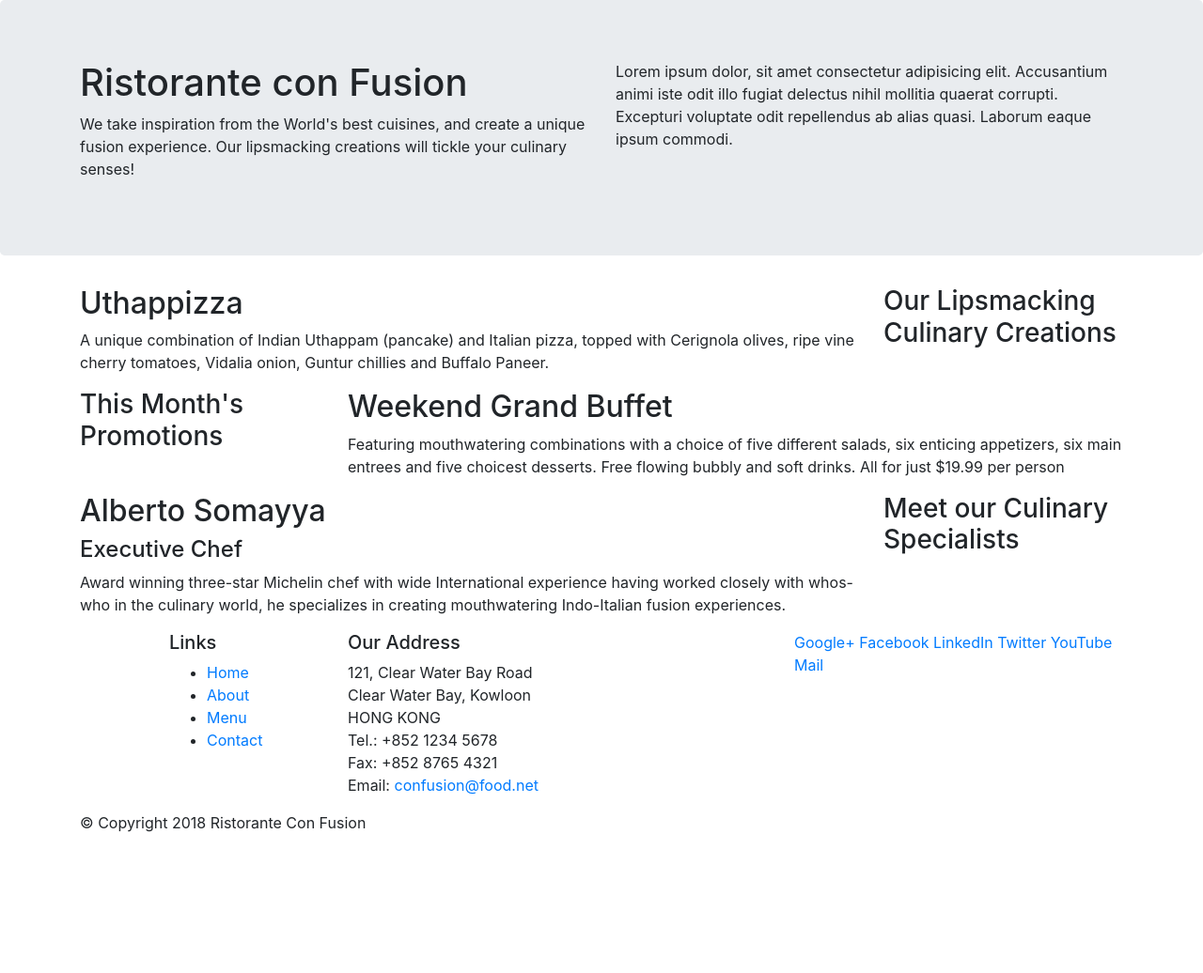
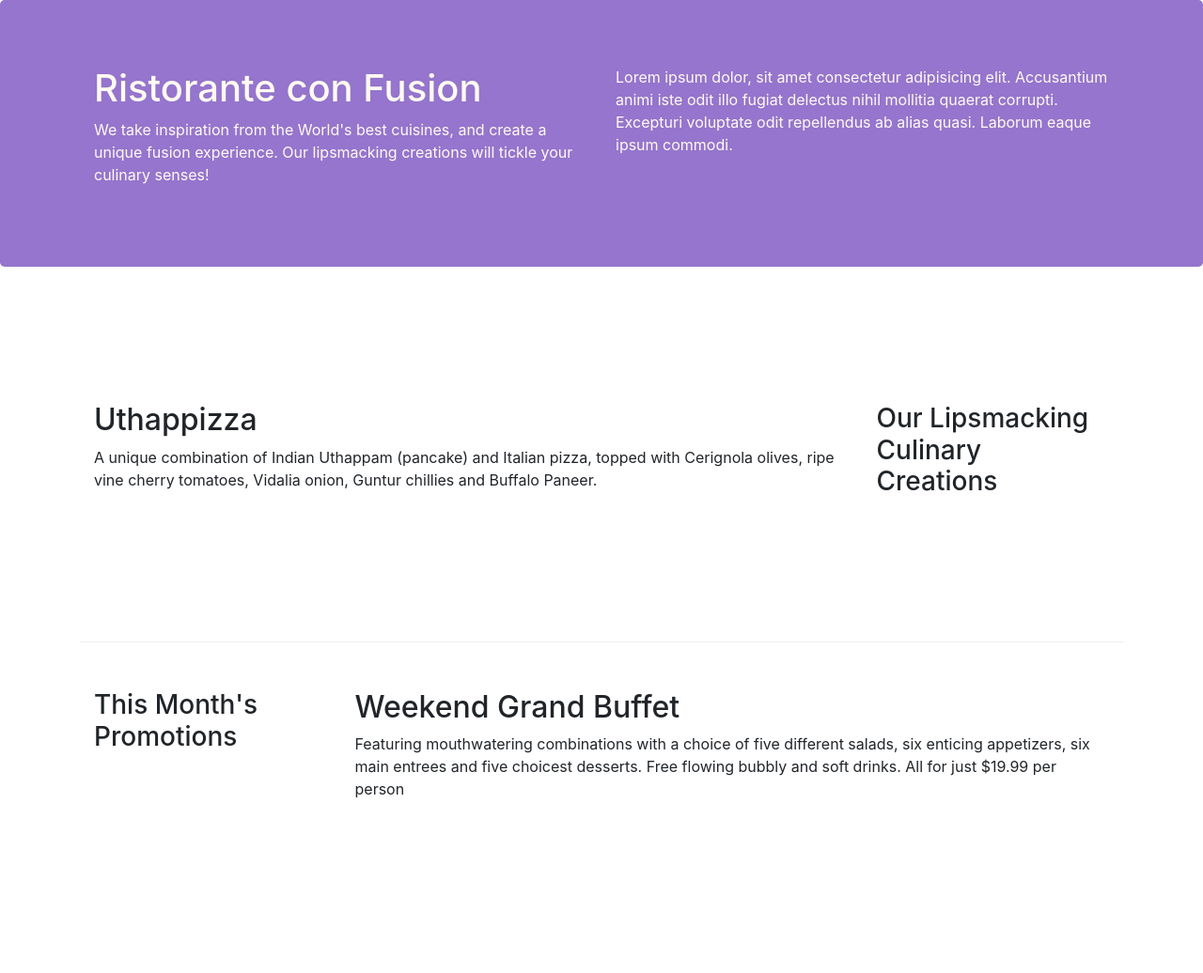
Before and after one commit to myakhlaqi/SampleResturantWebSite, a website: page index.html in a window 1280 px wide. Shown: the top 1036 px of the page at 94% size. Before the commit the page ends 904 px from the top, so only its background shows below. Drawn offline with nearby package versions, Linux system fonts and the light colour scheme.

Commit message:
add custom css file

```diff
--- /dev/null
+++ b/css/style.css
@@ -0,0 +1,29 @@
+.row-header{
+    margin: 0px auto;
+    padding: 0px auto;
+}
+
+.row-content{
+    margin: 0px auto;
+    padding: 50px 0px 50px 0px;
+    border-bottom: 1px ridge;
+    min-height: 400px;
+}
+
+.footer {
+    background-color: rgb(235, 252, 255);
+    margin: 0px auto ;
+    padding: 20px 0px 20px 0px;
+}
+
+.jumbotron {
+    padding: 70px 30px;
+    margin: 0px auto;
+    background: #9575CD;
+    color:floralwhite;
+}
+.address{
+    font-size: 80%;
+    margin: 0px;
+    color: #0f0f0f;
+}
--- a/index.html
+++ b/index.html
@@ -10,13 +10,14 @@
 
      <!-- Bootstrap CSS -->
      <link rel="stylesheet" href="node_modules/bootstrap/dist/css/bootstrap.min.css">
+     <link rel="stylesheet" href="css/style.css">
 </head>
 
 <body>
 
     <header class="jumbotron">
         <div class="container">
-            <div class="row">
+            <div class="row row-header">
                 <div class="col-12 col-sm-6">
                     <h1>Ristorante con Fusion</h1>
                     <p>We take inspiration from the World's best cuisines, and create a unique fusion experience. Our lipsmacking creations will tickle your culinary senses!</p>
@@ -29,7 +30,7 @@
     </header>
 
     <div class="container">
-        <div class="row">
+        <div class="row row-content align-items-center">
             <div class="col-12 col-sm-4 order-sm-last col-md-3 ">
                 <h3>Our Lipsmacking Culinary Creations</h3>
             </div>
@@ -40,8 +41,8 @@
         </div>
 
 
-        <div class="row">
-            <div class="col-12 col-sm-4 col-md-3">
+        <div class="row row-content">
+            <div class="col-12 col-sm-4 col-md-3 align-items-center">
                 <h3>This Month's Promotions</h3>
             </div>
             <div class="col col-sm col-md">
@@ -50,8 +51,8 @@
             </div>
         </div>
 
-        <div class="row">
-            <div class="col-12 col-sm-4 order-sm-last col-md-3">
+        <div class="row row-content align-items-center">
+            <div class="col-12 col-sm-4 order-sm-last col-md-3 ">
                 <h3>Meet our Culinary Specialists</h3>
             </div>
             <div class="col col-sm order-sm-first col-md">
@@ -62,12 +63,12 @@
         </div>
     </div>
 
-    <footer >
+    <footer class="footer">
         <div class="container">
-            <div class="row">
+            <div class="row ">
                 <div class="col-4 offset-1 col-sm-2">
                     <h5>Links</h5>
-                    <ul>
+                    <ul class="list-unstyled">
                         <li><a href="#">Home</a></li>
                         <li><a href="#">About</a></li>
                         <li><a href="#">Menu</a></li>
@@ -85,7 +86,7 @@
 		              Email: <a href="mailto:confusion@food.net">confusion@food.net</a>
 		           </address>
                 </div>
-                <div class="col-12 col-sm-4">
+                <div class="col-12 col-sm-4 align-self-center">
                     <div>
                         <a href="http://google.com/+">Google+</a>
                         <a href="http://www.facebook.com/profile.php?id=">Facebook</a>
@@ -96,7 +97,7 @@
                     </div>
                 </div>
            </div>
-           <div class="row">
+           <div class="row justify-content-center">
                 <div class="col-auto">
                     <p>© Copyright 2018 Ristorante Con Fusion</p>
                 </div>
```
